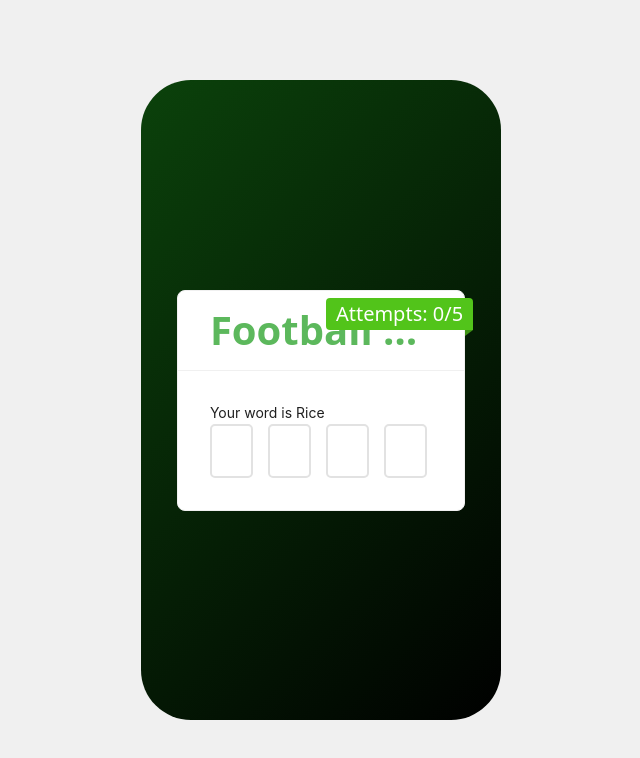
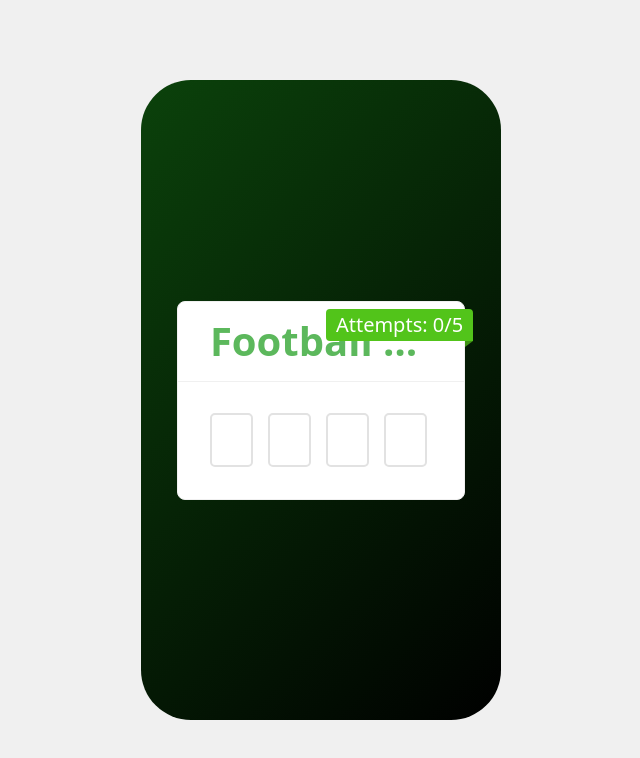
Before and after one commit to mprabs/Footuiqz, a React (Vite) app: page / in a window 1280 px wide. Shown: the top 758 px of the page, without its empty margins (319-959 px from the left). Built offline with nearby package versions, Linux system fonts and the light colour scheme; a web font is replaced by a local one.

Commit message:
word issue fixed

```diff
--- a/src/WordDisplay.jsx
+++ b/src/WordDisplay.jsx
@@ -257,7 +257,6 @@ const WordDisplay = () => {
     <div className="word-display">
       <Badge.Ribbon text={`Attempts: ${attempts}/5 `} color="green">
         <Card title="Football Wordle" size="small">
-          Your word is {hiddenWord}
           {renderFeedback()}
           <Flex gap={10} align="center" justify="center">
             {renderInputs()}
```
